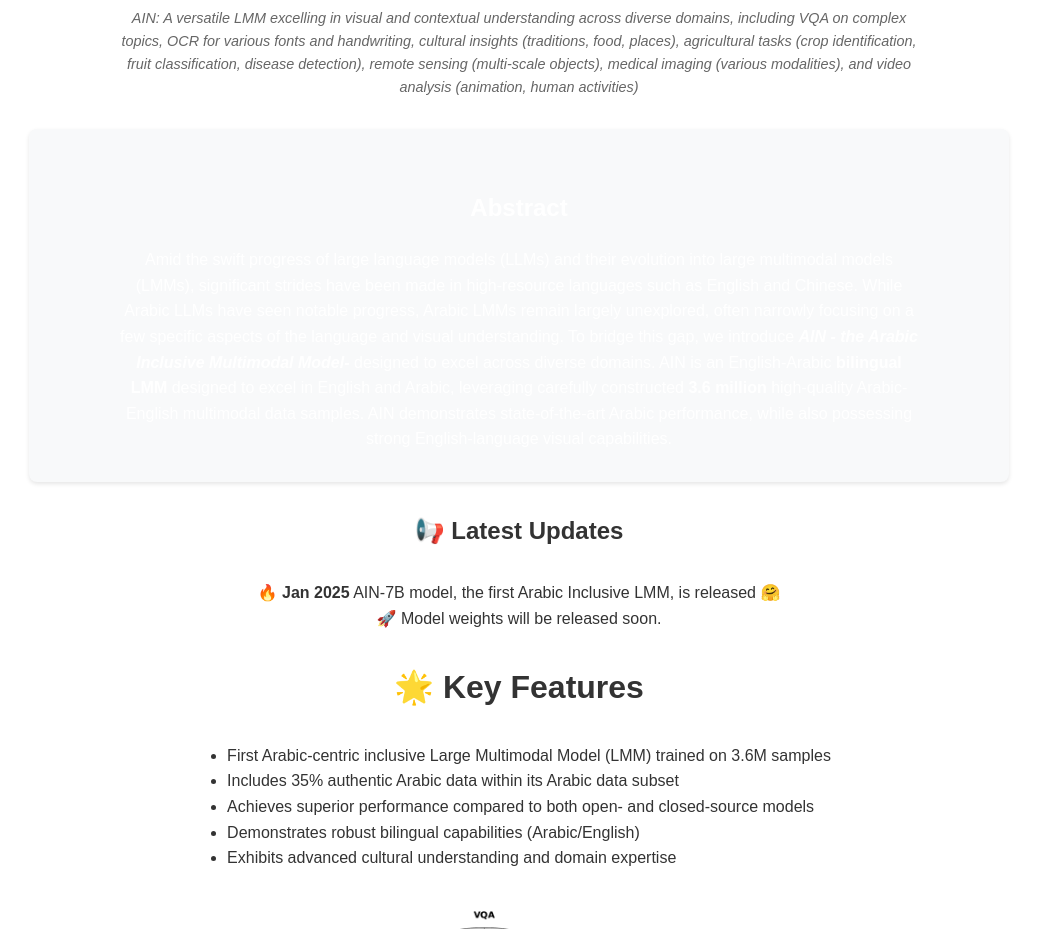
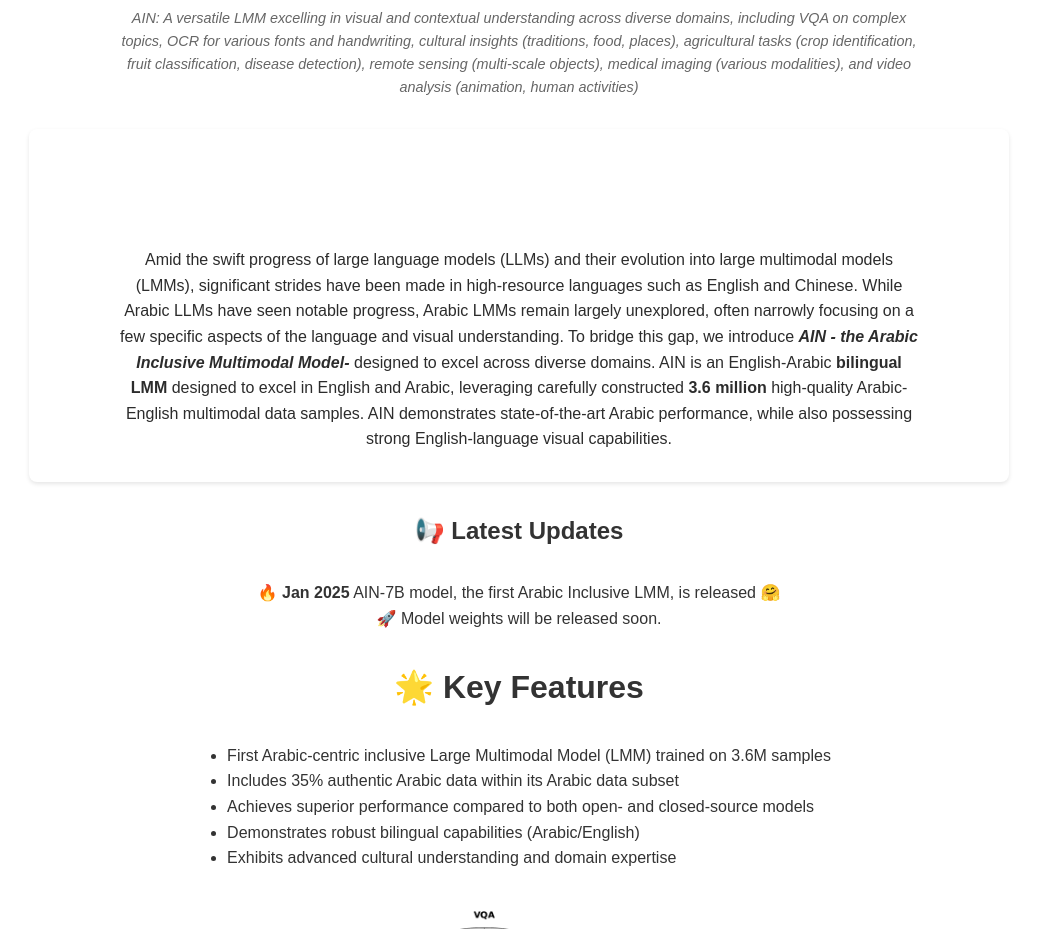
Before and after one commit to mbzuai-oryx/AIN, a plain HTML site: page index.html in a window 1280 px wide. Shown: the part 1186-2115 px from the top of the page, without its empty margins (121-1158 px from the left). Drawn offline with Linux system fonts and the light colour scheme.

Commit message:
Update index.html

```diff
--- a/index.html
+++ b/index.html
@@ -270,7 +270,7 @@
             max-width: 900px;
             margin: 20px auto;
             padding: 30px 40px;
-            background-color: #f8f9fa;
+            background-color:white;
             border-radius: 8px;
             box-shadow: 0 2px 4px rgba(0,0,0,0.1);
         }
@@ -283,7 +283,7 @@
             text-align: justify;
             line-height: 1.6;
             margin: 0;
-            color: white;
+            color: #2c2c2c;
         }
         .abstract-content p {
             margin-bottom: 15px;
```
